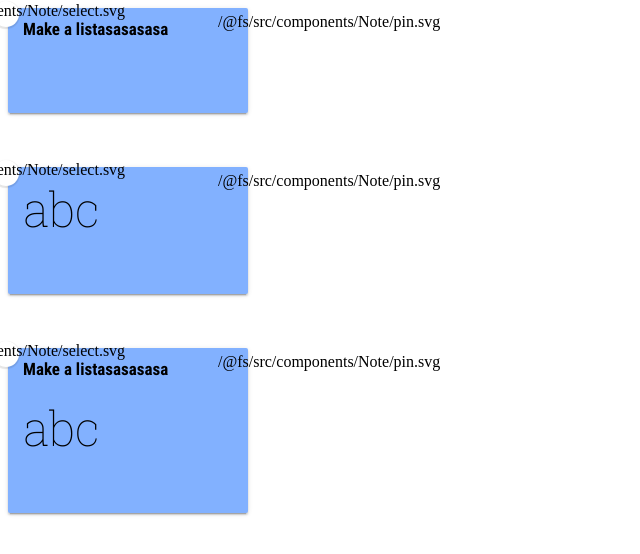
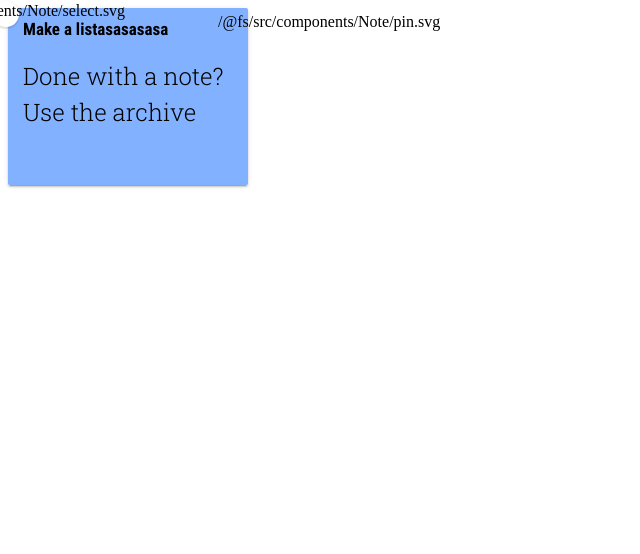
Before and after one commit to cristidrg/Google-Keep-React, a React app: page / in a window 1280 px wide. Shown: the top 554 px of the page, without its empty margins (0-640 px from the left). Built offline with nearby package versions, Linux system fonts and the light colour scheme.

Commit message:
Added Variable Font Sizes

```diff
--- a/src/App.jsx
+++ b/src/App.jsx
@@ -7,15 +7,7 @@ class App extends Component {
   render() {
     return (
       <div className="App">
-        <Note title="Make a listasasasasa" />
-        <br />
-        <br />
-        <br />
-        <Note note="abc" />
-        <br />
-        <br />
-        <br />
-        <Note note="abc" title="Make a listasasasasa" />
+        <Note note="Done with a note? Use the archive " title="Make a listasasasasa" />
       </div>
     );
   }
--- a/src/components/Note/Note.css
+++ b/src/components/Note/Note.css
@@ -117,10 +117,31 @@
 
 .note-card__textbox {
   font-family: "Roboto Slab", "Times New Roman", serif;
+  padding: 12px 15px 15px 15px;
+}
+
+.note-card__textbox--font-size-0 {
   font-size: 48px;
   font-weight: 100;
   line-height: 60px;
-  padding: 12px 15px 15px 15px;
+}
+
+.note-card__textbox--font-size-1 {
+  font-size: 36px;
+  font-weight: 100;
+  line-height: 48px;
+}
+
+.note-card__textbox--font-size-2 {
+  font-size: 24px;
+  font-weight: 300;
+  line-height: 36px;
+}
+
+.note-card__textbox--font-size-3 {
+  font-size: 14px;
+  font-weight: 400;
+  line-height: 22px;
 }
 
 .note-card__toolbar {
--- a/src/components/Note/Note.jsx
+++ b/src/components/Note/Note.jsx
@@ -69,8 +69,29 @@ class Note extends Component {
   }
 
   render() {
+    const characters = this.props.note.length;
+    let noteText = this.props.note;
+    if (noteText.length > 400) {
+      noteText = `${noteText.substring(0, 400)}...`;
+    }
+
+    const maxWordLength = noteText
+      .replace(/\n/g, ' ')
+      .split(' ')
+      .map(word => word.length)
+      .reduce((acc, word) => (acc > word ? acc : word));
+
+    let fontSizeNo = [[5, 29], [7, 50], [10, 116], [12, 150]].findIndex(tuple => tuple[0] > maxWordLength && tuple[1] > characters);
+
+    if (fontSizeNo === -1) {
+      fontSizeNo = 3;
+    }
+
     const pinClass = `note-card__pin ${this.state.pinned ? 'note-card__pin--pinned' : ''}`;
     const titleClass = `note-card__title ${this.props.title.length === 0 ? 'invisible' : ''}`;
+    const textboxClass = `note-card__textbox note-card__textbox--font-size-${fontSizeNo}`;
+    const textboxText = noteText.split(/\r\n|\r|\n/g).join('<br >');
+
     return (
       <div className="note-card">
         <div
@@ -95,9 +116,11 @@ class Note extends Component {
             aria-pressed={this.state.pinned}
             tabIndex="0"
           />
-          <div role="textbox" className="note-card__textbox">
-            {this.props.note}
-          </div>
+          <div
+            role="textbox"
+            className={textboxClass}
+            dangerouslySetInnerHTML={{ __html: textboxText }}
+          />
           <div role="toolbar" className="note-card__toolbar">
             <div role="button" className="note-card__toolbar__remind" />
             <div role="button" className="note-card__toolbar__collaborator" />
```
